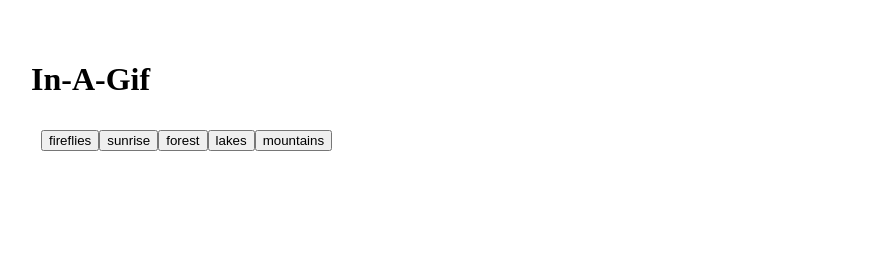
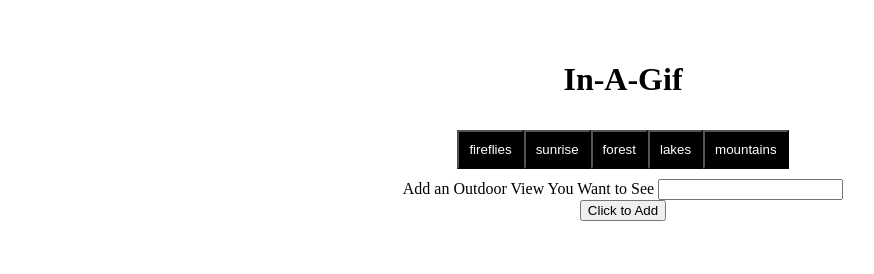
Before and after one commit to JessRen/in-a-gif, a plain HTML site: page index.html in a window 1280 px wide. Shown: the whole page, without its empty margins (17-891 px from the left). Drawn offline with nearby package versions, Linux system fonts and the light colour scheme.

Commit message:
Caught error in div closure nesting form within buttons-view. Corrected and slightly styled.

```diff
--- a/giftastic.html
+++ b/index.html
@@ -5,16 +5,26 @@
 
  <style type="text/css">
    .container{
-    margin: 20px;
+    text-align: center;
+    margin: 20px auto;
     padding: 20px;
+    background: #ebe0d2
+    font: ;
    }
 
     #buttons-view{
     padding: 10px;
     }
 
+    button{
+      background: #000;
+      color: #fff;
+      padding: 10px;
+    }
+
     #gifs-here{
     padding: 15px;
+    display: inline;
     }
 
  </style>
@@ -28,7 +38,7 @@
         <h1>In-A-Gif</h1>
 
 
-     <div id="buttons-view">
+     <div id="buttons-view"></div>
 
 <!--** The buttons preceding from the app array, need to display ahead **-->
 
@@ -39,7 +49,7 @@
           <input id="add-topic" type="submit" value="Click to Add">
         </form>
 
-        </div>
+
       <!-- Button triggers new topic to be added -->
 
 
```
Also changed, not shown: 1 other file. Lines whose indentation alone changed are shown as unchanged.
